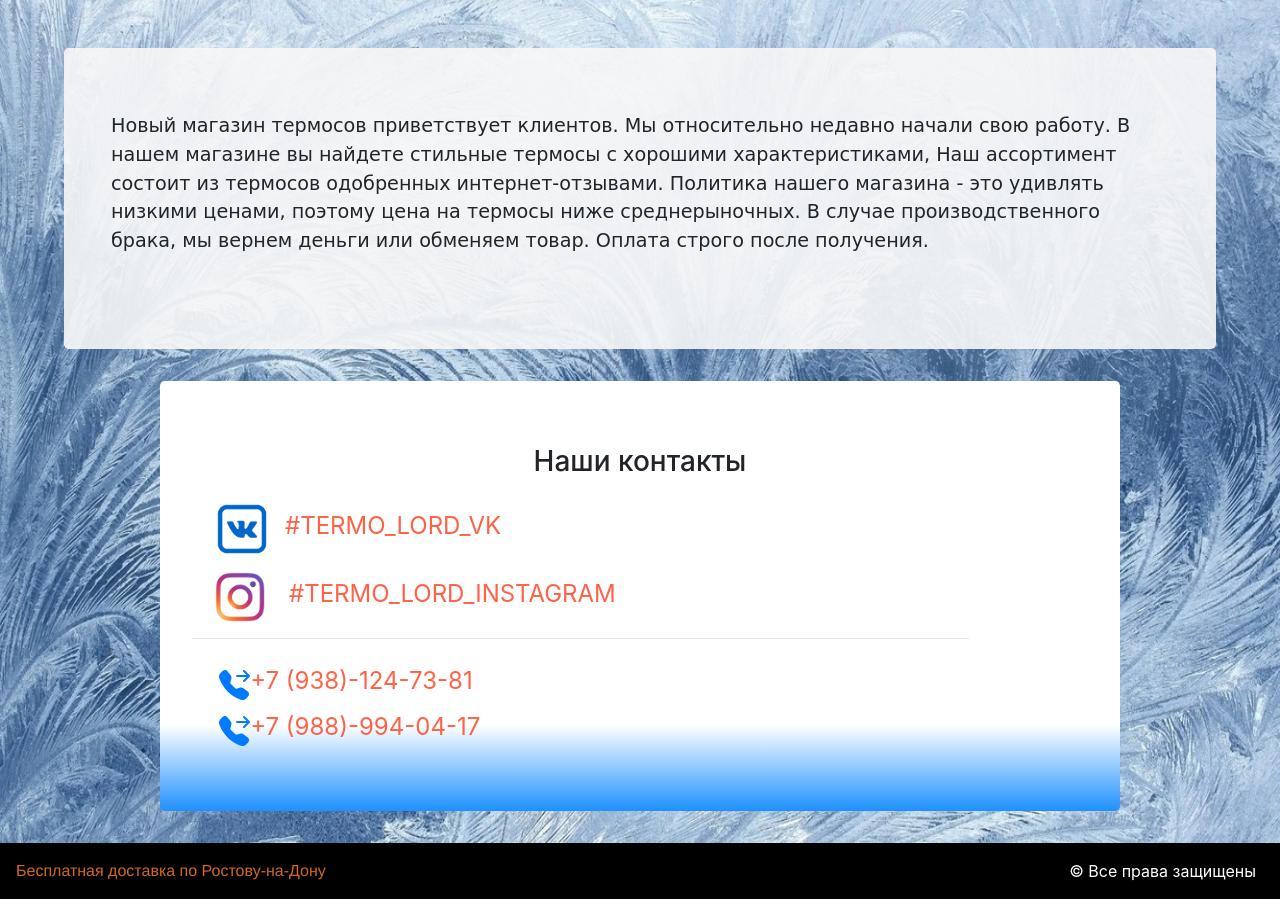
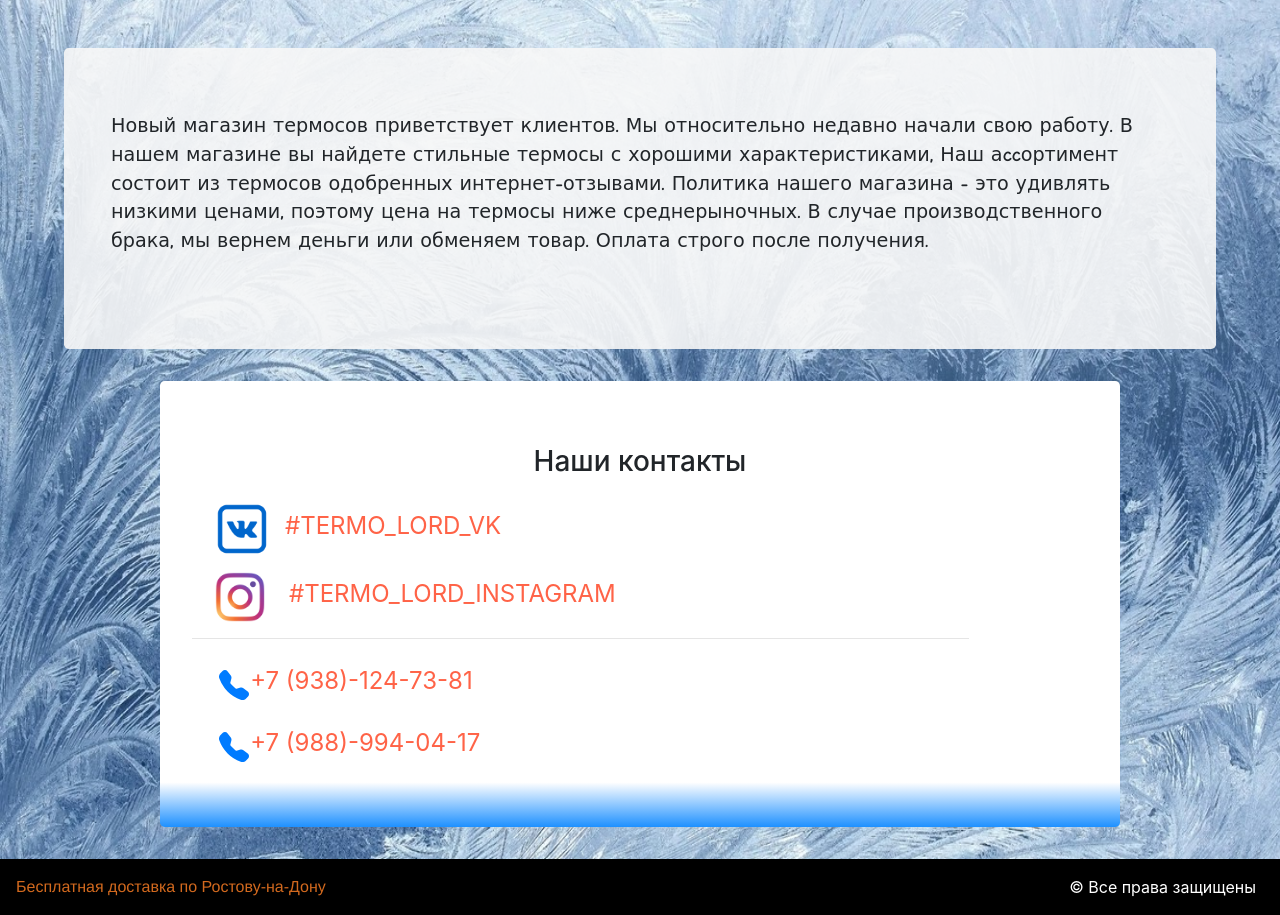
Before and after one commit to admiral-hipper/termolord, a PHP site: page / in a window 1280 px wide. Shown: the part 76-991 px from the top of the page. Run offline with PHP 8.4, Linux system fonts and the light colour scheme.

Commit message:
Update styles and index html

```diff
--- a/css/style.css
+++ b/css/style.css
@@ -73,7 +73,7 @@ body .footer .navbar-nav .navbar-item .nav-link{
 text-decoration: none;
 }
 .contact-text{
-    font-size: .7em;
+    font-size: .9em;
     text-decoration: none;
     color: tomato;
 }
@@ -81,7 +81,7 @@ a:hover{
     text-decoration: none;
 }
 #instagram-text{
-    font-size: .7em;
+    font-size: .9em;
     margin-left: 1em;
 }
 .contact-text:hover{
@@ -101,12 +101,12 @@ transition: all .5s ease 0s;
 
 body .contact{
     width:90%;
-    background:linear-gradient(to top,dodgerblue,white 20%);
+    background:linear-gradient(to top,dodgerblue,white 10%);
 }
     body .article{
         width:90%;
         font-size: 1.2em;
-        font-family: Comic Sans MS,sans-serif;
+        font-family: Comic Neue, cursive;
     }
     .contact a .phone svg{
         width: 2em;
--- a/index.html
+++ b/index.html
@@ -8,6 +8,7 @@
     <link rel="shortcut icon" href="favicon/favicon.ico" type="image/x-icon">
     <link rel="stylesheet" href="css/style.css">
     <link rel="stylesheet" href="css/bootstrap.css">
+    <link href="https://fonts.googleapis.com/css2?family=Comic+Neue:wght@700&display=swap" rel="stylesheet">
     <title>Termo Lord</title>
 </head>
 <body>
@@ -26,11 +27,11 @@
         <a href="https://vk.com/termolord" class="mt-2 col-12"><img class="contact-icon row-cols-2" src="image/kisspng-computer-icons-vkontakte-vk-5b2428913547e2.6481807715290963372183.png" alt="Termo Lord VK"><span class="contact-text ml-2">#TERMO_LORD_VK</span></a>
         <a href="https://www.instagram.com/termo_lord/?hl=ru" class="mt-2 col-12"><img src="image/kisspng-computer-icons-logo-instagram-5abe0fd9d350d3.5015052415224053378656.png" class="contact-icon" id="instagram-icon" title="Termo Lord Instagram" alt="termo_lord instagram"><span id="instagram-text" class="contact-text">#TERMO_LORD_INSTAGRAM</span></a>
         <hr class="col-10">
-        <a href="tel:+7 (938)-124-73-81" class="col-12 mt-2"><span class="phone"><svg width="1em" height="1em" viewBox="0 0 16 16" class="bi bi-telephone-forward-fill" fill="currentColor" xmlns="http://www.w3.org/2000/svg">
-            <path fill-rule="evenodd" d="M2.267.98a1.636 1.636 0 0 1 2.448.152l1.681 2.162c.309.396.418.913.296 1.4l-.513 2.053a.636.636 0 0 0 .167.604L8.65 9.654a.636.636 0 0 0 .604.167l2.052-.513a1.636 1.636 0 0 1 1.401.296l2.162 1.681c.777.604.849 1.753.153 2.448l-.97.97c-.693.693-1.73.998-2.697.658a17.471 17.471 0 0 1-6.571-4.144A17.47 17.47 0 0 1 .639 4.646c-.34-.967-.035-2.004.658-2.698l.97-.969zM12.646.646a.5.5 0 0 1 .708 0l2.5 2.5a.5.5 0 0 1 0 .708l-2.5 2.5a.5.5 0 0 1-.708-.708L14.293 4H9.5a.5.5 0 0 1 0-1h4.793l-1.647-1.646a.5.5 0 0 1 0-.708z"/>
+        <a href="tel:+7 (938)-124-73-81" class="col-12 mt-2"><span class="phone"><svg width="1em" height="1em" viewBox="0 0 16 16" class="bi bi-telephone-fill" fill="currentColor" xmlns="http://www.w3.org/2000/svg">
+            <path fill-rule="evenodd" d="M2.267.98a1.636 1.636 0 0 1 2.448.152l1.681 2.162c.309.396.418.913.296 1.4l-.513 2.053a.636.636 0 0 0 .167.604L8.65 9.654a.636.636 0 0 0 .604.167l2.052-.513a1.636 1.636 0 0 1 1.401.296l2.162 1.681c.777.604.849 1.753.153 2.448l-.97.97c-.693.693-1.73.998-2.697.658a17.47 17.47 0 0 1-6.571-4.144A17.47 17.47 0 0 1 .639 4.646c-.34-.967-.035-2.004.658-2.698l.97-.969z"/>
           </svg></span><span class="contact-text">+7 (938)-124-73-81</span></a>
-          <a href="tel:+7 (988)-994-04-17" class="col-12 mt-2"><span class="phone"><svg width="1em" height="1em" viewBox="0 0 16 16" class="bi bi-telephone-forward-fill" fill="currentColor" xmlns="http://www.w3.org/2000/svg">
-            <path fill-rule="evenodd" d="M2.267.98a1.636 1.636 0 0 1 2.448.152l1.681 2.162c.309.396.418.913.296 1.4l-.513 2.053a.636.636 0 0 0 .167.604L8.65 9.654a.636.636 0 0 0 .604.167l2.052-.513a1.636 1.636 0 0 1 1.401.296l2.162 1.681c.777.604.849 1.753.153 2.448l-.97.97c-.693.693-1.73.998-2.697.658a17.471 17.471 0 0 1-6.571-4.144A17.47 17.47 0 0 1 .639 4.646c-.34-.967-.035-2.004.658-2.698l.97-.969zM12.646.646a.5.5 0 0 1 .708 0l2.5 2.5a.5.5 0 0 1 0 .708l-2.5 2.5a.5.5 0 0 1-.708-.708L14.293 4H9.5a.5.5 0 0 1 0-1h4.793l-1.647-1.646a.5.5 0 0 1 0-.708z"/>
+          <a href="tel:+7 (988)-994-04-17" class="col-12 mt-4"><span class="phone"><svg width="1em" height="1em" viewBox="0 0 16 16" class="bi bi-telephone-fill" fill="currentColor" xmlns="http://www.w3.org/2000/svg">
+            <path fill-rule="evenodd" d="M2.267.98a1.636 1.636 0 0 1 2.448.152l1.681 2.162c.309.396.418.913.296 1.4l-.513 2.053a.636.636 0 0 0 .167.604L8.65 9.654a.636.636 0 0 0 .604.167l2.052-.513a1.636 1.636 0 0 1 1.401.296l2.162 1.681c.777.604.849 1.753.153 2.448l-.97.97c-.693.693-1.73.998-2.697.658a17.47 17.47 0 0 1-6.571-4.144A17.47 17.47 0 0 1 .639 4.646c-.34-.967-.035-2.004.658-2.698l.97-.969z"/>
           </svg></span><span class="contact-text">+7 (988)-994-04-17</span></a>
     </div>
     <nav class="navbar navbar-expand-lg navbar-dark footer">
```
